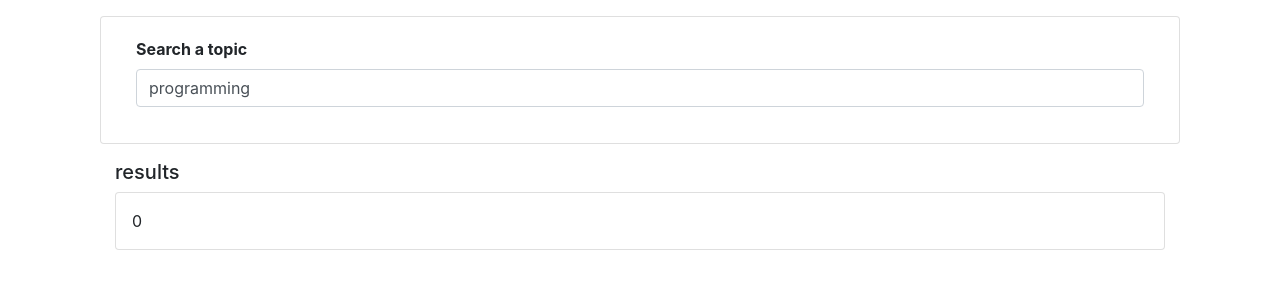
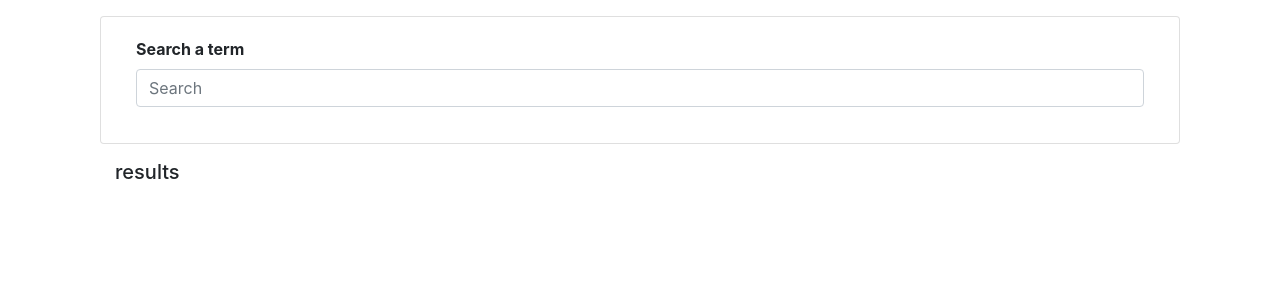
Before and after one commit to kenderb/ReactJS_practice, a React (Create React App) app in the folder widgets-app/: page / in a window 1280 px wide. Shown: the top 300 px of the page. Built offline with nearby package versions, Linux system fonts and the light colour scheme; no server answers.

Commit message:
add dangerousLySetInnerHTML to show search mach results

```diff
--- a/widgets-app/src/components/Search.js
+++ b/widgets-app/src/components/Search.js
@@ -1,5 +1,6 @@
 import React, {useState, useEffect} from 'react';
 import wikipedia from './api/wikipedia';
+import './search.css';
 
 
 const handleChange = (event, setText) => {
@@ -22,7 +23,6 @@ const callApi = async (text, setResult) => {
         srsearch: text,
       },
     });
-
     setResult(data.query.search);
   } catch (error) {
     console.log(error);
@@ -32,33 +32,43 @@ const callApi = async (text, setResult) => {
 
 const Search = () => {
 
-  const [text, setText] = useState('programming');
+  const [text, setText] = useState('');
   const [result, setResult] = useState([]);
 
   useEffect(() => {
-    callApi(text, setResult);
+    if(text) callApi(text, setResult);
   }, [text]);
 
   return(
     <div className="container">
       <form onSubmit = {(e) => handleSubmit(e, text)} className="card container">
         <div className="form-group card-body">
-          <label htmlFor="name" className="font-weight-bold">Search a topic </label>
+          <label htmlFor="name" className="font-weight-bold">Search a term</label>
           <input
             type="text"
             id="name"
-            placeholder="programming"
+            placeholder="Search"
             className="form-control"
             onChange={(e) => handleChange(e, setText)}
             value = {text}
           />
         </div>
       </form>
+
       <div className="container mt-3">
         <h1 className="h5">results</h1>
-        <div className="card p-3">
-          {result.length}
-        </div>
+        {result.map( item => {
+          return (
+            <div className="card my-3" key={item.pageid}>
+              <div className="card-header">
+                {item.title}
+              </div>
+              <div className="card-body">
+                <span dangerouslySetInnerHTML={{ __html: item.snippet }}></span>
+              </div>
+            </div>
+          );
+        })}
       </div>
     </div>
   );
--- /dev/null
+++ b/widgets-app/src/components/search.css
@@ -0,0 +1,4 @@
+.searchmatch {
+  font-weight: bold;
+  color: rgb(0, 96, 160);
+}
```
Also changed, not shown: 1 other file (tests, documents, lock files or other folders).
